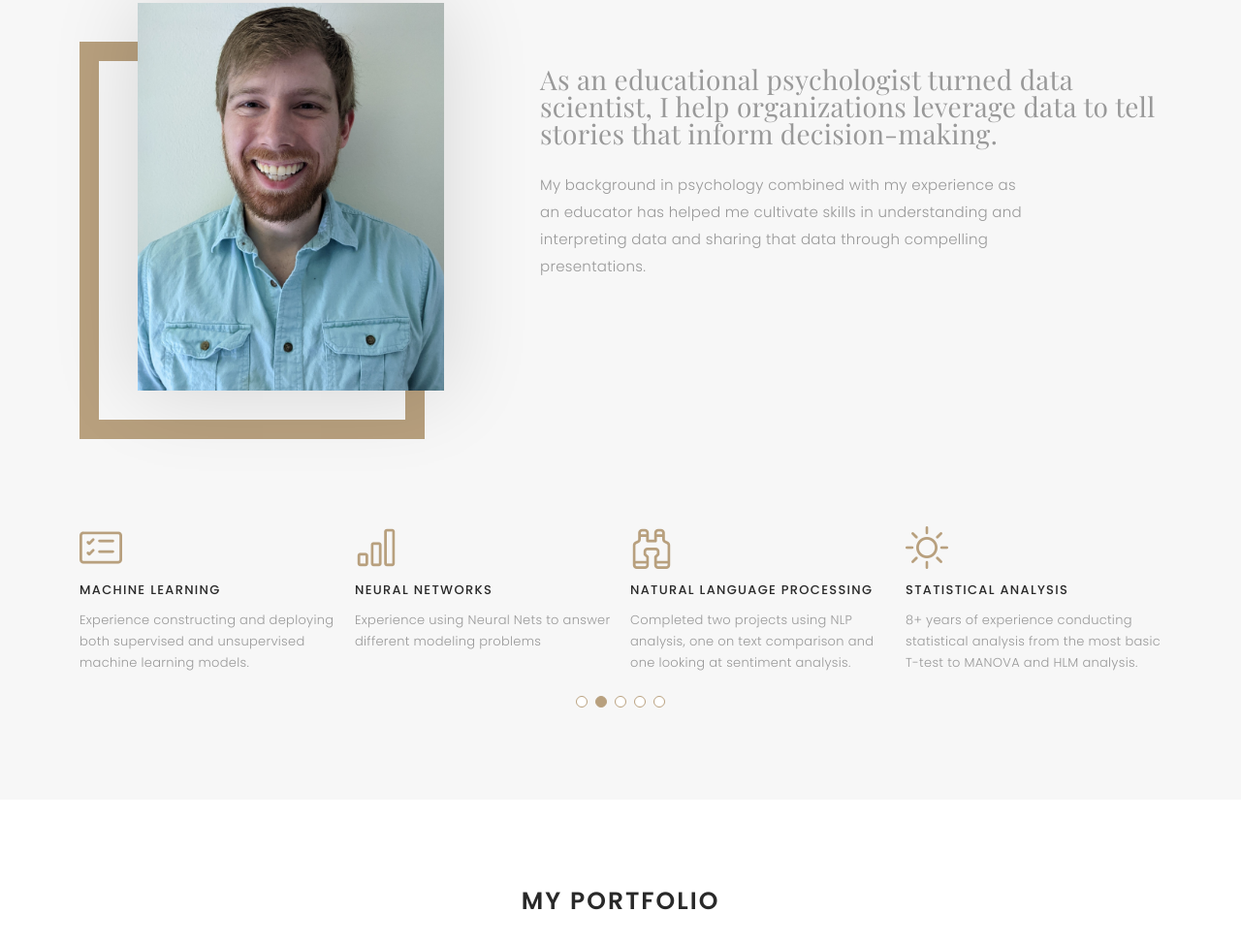
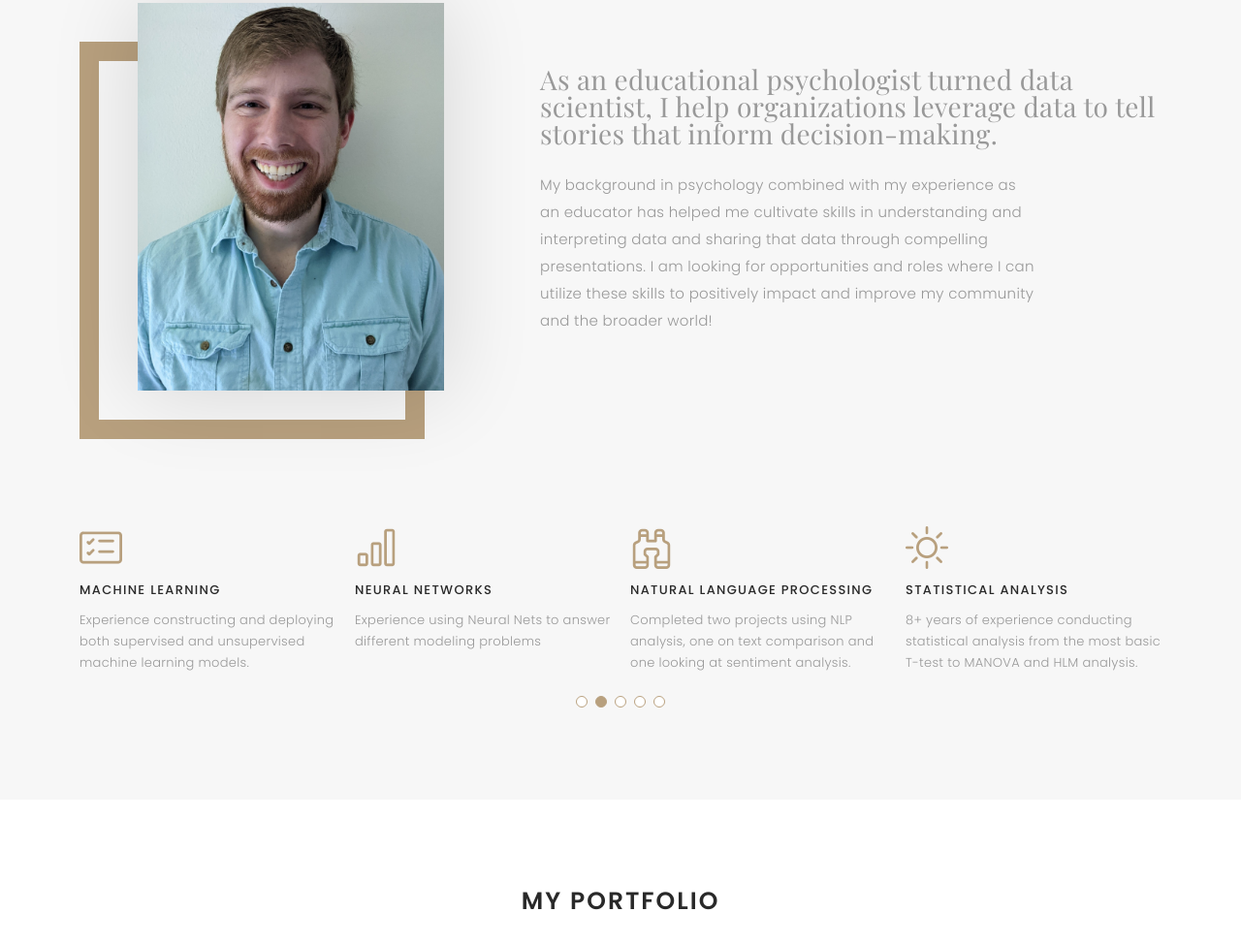
Before and after one commit to cmhopehill/cmhopehill.github.io, a plain HTML site: page index.html in a window 1280 px wide. Shown: the part 877-1851 px from the top of the page at 97% size. Drawn offline with nearby package versions, Linux system fonts and the light colour scheme; a web font is replaced by a local one.

Commit message:
Added more to About Me section.

```diff
--- a/index.html
+++ b/index.html
@@ -113,7 +113,7 @@
             <div class="about-descr">
 
               <p class="p-heading">As an educational psychologist turned data scientist, I help organizations leverage data to tell stories that inform decision-making. </p>
-              <p class="separator">My background in psychology combined with my experience as an educator has helped me cultivate skills in understanding and interpreting data and sharing that data through compelling presentations.
+              <p class="separator">My background in psychology combined with my experience as an educator has helped me cultivate skills in understanding and interpreting data and sharing that data through compelling presentations. I am looking for opportunities and roles where I can utilize these skills to positively impact and improve my community and the broader world!
               </p>
 
             </div>
```
